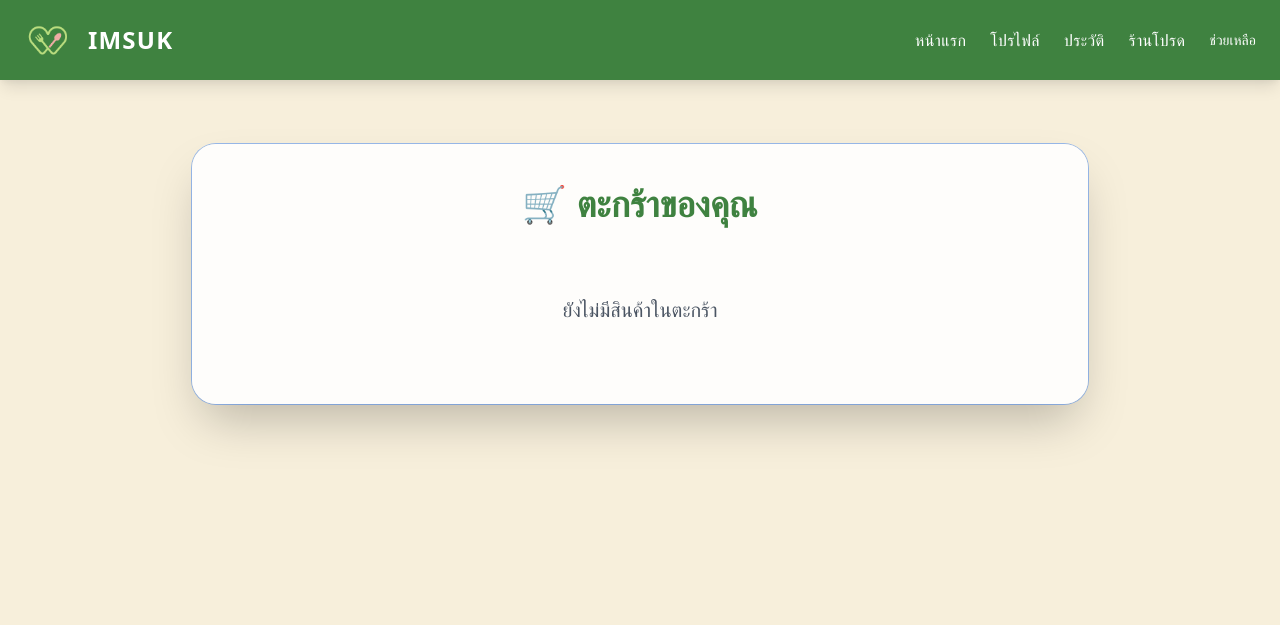
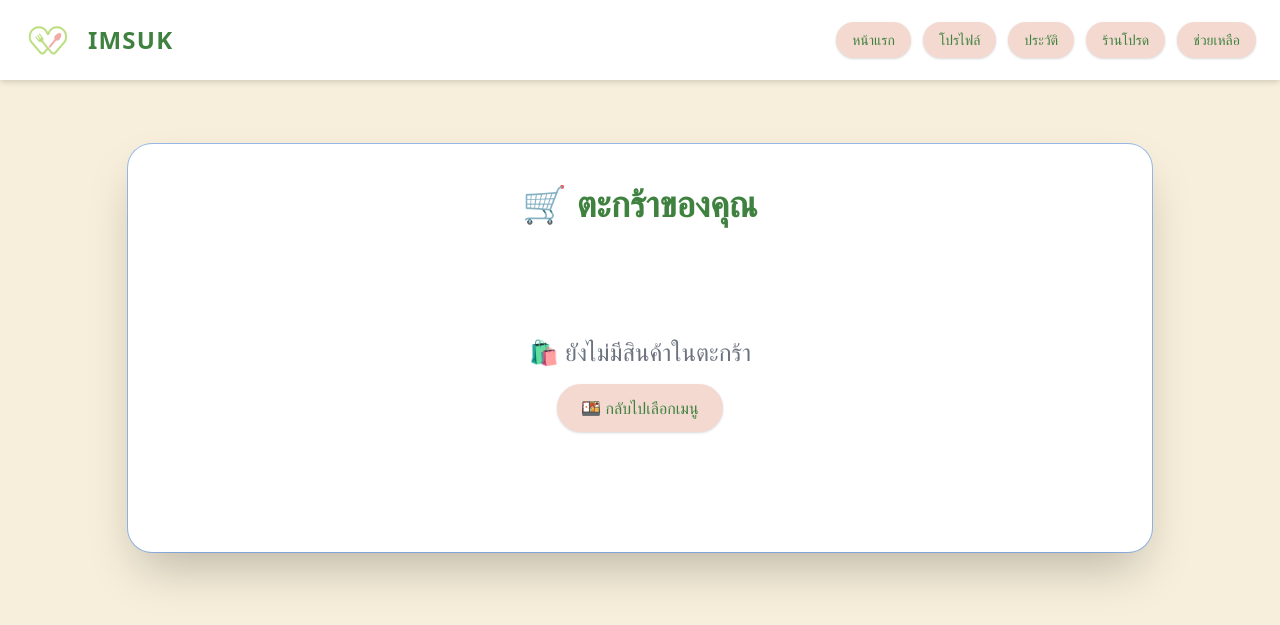
Before and after one commit to kanasawan/DSI202, a Django app: page /cart/ in a window 1280 px wide. Shown: the top 625 px of the page. Run offline with Django 4.2, Linux system fonts and the light colour scheme; the visitor is signed in with stand-in values (Sample User, id 1); data that the repository does not hold is empty; parts of the project's set-up code (start-up, migrations or seed data) failed here and were passed over.

Commit message:
update cart.html

```diff
--- a/imsuk/myproject/myapp/templates/base.html
+++ b/imsuk/myproject/myapp/templates/base.html
@@ -24,19 +24,36 @@
 
 {# ✅ ซ่อน Navbar เฉพาะหน้า login ที่มี url_name == 'login' #}
 {% if user.is_authenticated and request.resolver_match.url_name != 'login' %}
-  <header class="bg-custom-darkgreen text-white shadow-lg flex justify-between items-center px-6 py-4 sticky top-0 z-50">
-    <div class="flex items-center space-x-4">
-      <img src="{% static 'images/imsuk.png' %}" alt="IMSUK Logo" class="h-12 w-12 object-contain">
-      <a href="{% url 'home' %}" class="font-bold text-2xl tracking-wider hover:text-opacity-80 transition">IMSUK</a>
-    </div>
-    <nav class="flex items-center space-x-6 text-base font-medium tracking-wide uppercase">
-      <a href="{% url 'home' %}" class="hover:underline transition">หน้าแรก</a>
-      <a href="{% url 'profile' %}" class="hover:underline transition">โปรไฟล์</a>
-      <a href="{% url 'order_history' %}" class="hover:underline transition">ประวัติ</a>
-      <a href="{% url 'favorite_list' %}" class="hover:underline transition">ร้านโปรด</a>
-      <a href="{% url 'help_center' %}" class="text-sm font-normal tracking-normal hover:underline transition">ช่วยเหลือ</a>
-    </nav>
-  </header>
+<header class="bg-white shadow-md flex justify-between items-center px-6 py-4 sticky top-0 z-50">
+  <div class="flex items-center space-x-4">
+    <img src="{% static 'images/imsuk.png' %}" alt="IMSUK Logo" class="h-12 w-12 object-contain">
+    <a href="{% url 'home' %}" class="font-bold text-2xl tracking-wider text-custom-darkgreen">IMSUK</a>
+  </div>
+
+  <!-- ✅ เมนูบาร์วงรีพื้นหลังชมพูอ่อน -->
+  <nav class="flex items-center space-x-3 text-sm font-medium uppercase">
+    <a href="{% url 'home' %}"
+       class="bg-custom-lightpink text-custom-darkgreen px-4 py-2 rounded-full shadow hover:bg-pink-200 transition duration-200">
+      หน้าแรก
+    </a>
+    <a href="{% url 'profile' %}"
+       class="bg-custom-lightpink text-custom-darkgreen px-4 py-2 rounded-full shadow hover:bg-pink-200 transition duration-200">
+      โปรไฟล์
+    </a>
+    <a href="{% url 'order_history' %}"
+       class="bg-custom-lightpink text-custom-darkgreen px-4 py-2 rounded-full shadow hover:bg-pink-200 transition duration-200">
+      ประวัติ
+    </a>
+    <a href="{% url 'favorite_list' %}"
+       class="bg-custom-lightpink text-custom-darkgreen px-4 py-2 rounded-full shadow hover:bg-pink-200 transition duration-200">
+      ร้านโปรด
+    </a>
+    <a href="{% url 'help_center' %}"
+       class="bg-custom-lightpink text-custom-darkgreen px-4 py-2 rounded-full shadow hover:bg-pink-200 transition duration-200 tracking-normal font-normal lowercase">
+      ช่วยเหลือ
+    </a>
+  </nav>
+</header>
 
   {% if request.path == '/home/' %}
     <a href="{% url 'cart_view' %}" class="fixed bottom-8 right-8 bg-custom-green text-custom-darkgreen p-4 rounded-full shadow-xl z-50 flex items-center justify-center w-16 h-16 text-2xl hover:bg-green-200 transition">
--- a/imsuk/myproject/myapp/templates/cart.html
+++ b/imsuk/myproject/myapp/templates/cart.html
@@ -1,52 +1,62 @@
 {% extends 'base.html' %}
-{% block title %}ตะกร้าสินค้า{% endblock %}
+{% block title %}ตะกร้าสินค้า - IMSUK{% endblock %}
 
 {% block content %}
-<div class="max-w-4xl mx-auto bg-white bg-opacity-90 backdrop-blur-md p-10 rounded-3xl shadow-2xl mt-10 ring-1 ring-custom-green">
+<div class="max-w-5xl mx-auto bg-white p-10 rounded-3xl shadow-2xl mt-10 ring-1 ring-custom-pink">
   <h2 class="text-4xl font-extrabold text-custom-darkgreen mb-8 text-center">🛒 ตะกร้าของคุณ</h2>
 
   {% if cart and cart.items.all %}
-    <table class="w-full text-left border-t border-custom-green text-lg">
+    <div class="overflow-x-auto">
+      <table class="w-full text-left text-lg shadow-inner rounded-xl overflow-hidden">
         <thead>
-        <tr class="text-custom-darkgreen bg-custom-gray">
-          <th class="py-4 px-2">เมนู</th>
-          <th class="py-4 px-2">จำนวน</th>
-          <th class="py-4 px-2">ราคาต่อหน่วย</th>
-          <th class="py-4 px-2">รวม</th>
-          <th class="py-4 px-2">ลบ</th>
+          <tr class="bg-custom-lightpink text-custom-darkgreen">
+            <th class="py-4 px-3">🍽 เมนู</th>
+            <th class="py-4 px-3 text-center">จำนวน</th>
+            <th class="py-4 px-3 text-right">ราคาต่อหน่วย</th>
+            <th class="py-4 px-3 text-right">รวม</th>
+            <th class="py-4 px-3 text-center">ลบ</th>
           </tr>
         </thead>
-      <tbody>
+        <tbody class="bg-custom-cream">
           {% for item in cart.items.all %}
           <tr class="border-t hover:bg-custom-lightpink transition">
-          <td class="py-4 px-2">{{ item.menu_item.name }}</td>
-          <td class="py-4 px-2">{{ item.quantity }}</td>
-          <td class="py-4 px-2">฿{{ item.menu_item.sale_price }}</td>
-          <td class="py-4 px-2">฿{{ item.subtotal }}</td>
-          <td class="py-4 px-2">
+            <td class="py-4 px-3">{{ item.menu_item.name }}</td>
+            <td class="py-4 px-3 text-center">{{ item.quantity }}</td>
+            <td class="py-4 px-3 text-right">฿{{ item.menu_item.sale_price }}</td>
+            <td class="py-4 px-3 text-right font-medium">฿{{ item.subtotal }}</td>
+            <td class="py-4 px-3 text-center">
               <form action="{% url 'remove_from_cart' item.id %}" method="post">
                 {% csrf_token %}
-              <button type="submit" class="text-red-600 hover:underline transition">ลบ</button>
+                <button type="submit"
+                        class="text-red-500 hover:text-red-700 hover:scale-105 transform transition duration-150">
+                  ❌
+                </button>
               </form>
             </td>
           </tr>
           {% endfor %}
         </tbody>
       </table>
-
-    <div class="mt-10 text-right text-2xl font-bold text-custom-darkgreen">
-      รวมทั้งหมด: ฿{{ cart_total }}
     </div>
 
-    <div class="text-right mt-6">
+    <div class="mt-10 text-right text-2xl font-bold text-custom-darkgreen border-t pt-6">
+      💰 รวมทั้งหมด: ฿{{ cart_total }}
+    </div>
+
+    <div class="flex justify-end mt-6">
       <a href="{% url 'order_confirm' %}"
-         class="inline-block bg-custom-darkgreen text-white px-6 py-3 rounded-xl shadow-md hover:bg-green-700 font-semibold text-lg transition duration-300">
-        ดำเนินการต่อ
+         class="bg-custom-pink hover:bg-pink-500 text-white px-8 py-3 rounded-full shadow-lg font-semibold text-xl transition duration-300 inline-flex items-center gap-2">
+        ➡️ ดำเนินการต่อ
       </a>
     </div>
 
   {% else %}
-    <p class="text-xl text-gray-600 text-center py-10">ยังไม่มีสินค้าในตะกร้า</p>
+    <div class="text-center py-20">
+      <p class="text-2xl text-gray-500 mb-4">🛍 ยังไม่มีสินค้าในตะกร้า</p>
+      <a href="{% url 'home' %}" class="inline-block bg-custom-lightpink text-custom-darkgreen px-6 py-3 rounded-full shadow hover:bg-pink-200 transition">
+        🍱 กลับไปเลือกเมนู
+      </a>
+    </div>
   {% endif %}
 </div>
 {% endblock %}
```
Also changed, not shown: imsuk/myproject/myapp/templates/menu_detail.html (+25 -20 lines), imsuk/myproject/myapp/templates/order_confirm.html (+17 -12 lines), imsuk/myproject/myapp/templates/order_detail.html (+27 -15 lines), imsuk/myproject/myapp/templates/payment_select.html (+19 -18 lines), imsuk/myproject/media/slips/IMG_2079_HyrVbXA.JPG (added). Lines whose indentation alone changed are shown as unchanged.
